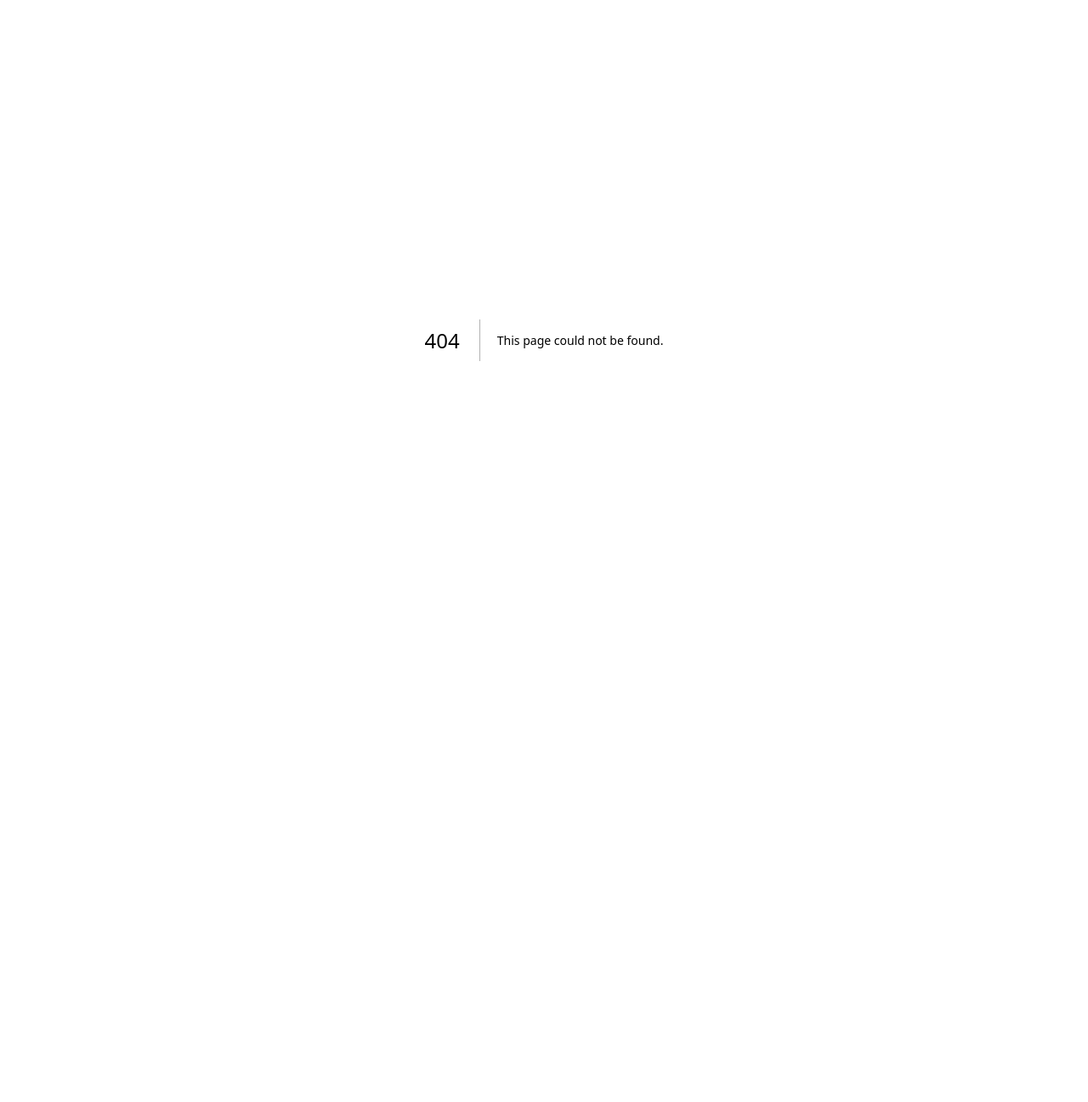
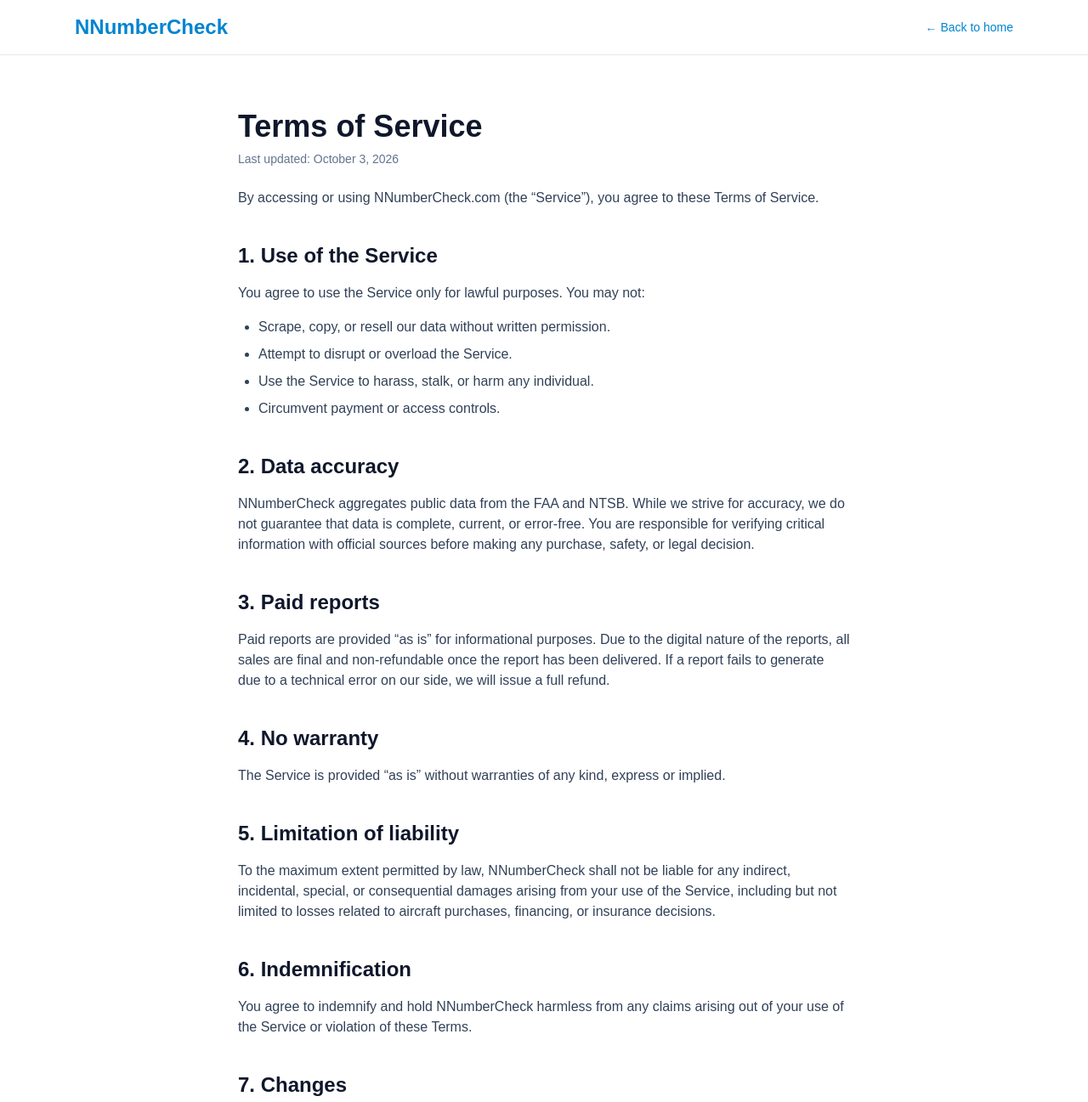
Before and after one commit to devsecsuite-rgb/nnumbercheck-v2, a Next.js app: page /terms in a window 1280 px wide. Before the commit this address had no page. Shown: the top 1297 px of the page at 85% size. Before the commit the page ends 800 px from the top, so only its background shows below. Built offline with nearby package versions, Linux system fonts and the light colour scheme.

Commit message:
Create page.tsx

```diff
--- /dev/null
+++ b/app/terms/page.tsx
@@ -0,0 +1,49 @@
+import Link from 'next/link';
+import type { Metadata } from 'next';
+
+export const metadata: Metadata = {
+  title: 'Terms of Service — NNumberCheck',
+  description: 'Terms and conditions for using NNumberCheck.com.',
+};
+
+export default function TermsPage() {
+  return (
+    <div className="min-h-screen bg-white text-slate-900">
+      <header className="border-b border-slate-200 bg-white">
+        <div className="max-w-6xl mx-auto px-6 py-4 flex items-center justify-between">
+          <Link href="/" className="text-2xl font-bold text-sky-600">NNumberCheck</Link>
+          <Link href="/" className="text-sm font-medium text-sky-600 hover:underline">← Back to home</Link>
+        </div>
+      </header>
+      <article className="max-w-3xl mx-auto px-6 py-16">
+        <h1 className="text-4xl font-bold">Terms of Service</h1>
+        <p className="mt-2 text-sm text-slate-500">Last updated: October 3, 2026</p>
+        <p className="mt-6 text-slate-700">By accessing or using NNumberCheck.com (the &ldquo;Service&rdquo;), you agree to these Terms of Service.</p>
+        <h2 className="mt-10 text-2xl font-bold">1. Use of the Service</h2>
+        <p className="mt-4 text-slate-700">You agree to use the Service only for lawful purposes. You may not:</p>
+        <ul className="mt-4 space-y-2 text-slate-700 list-disc pl-6">
+          <li>Scrape, copy, or resell our data without written permission.</li>
+          <li>Attempt to disrupt or overload the Service.</li>
+          <li>Use the Service to harass, stalk, or harm any individual.</li>
+          <li>Circumvent payment or access controls.</li>
+        </ul>
+        <h2 className="mt-10 text-2xl font-bold">2. Data accuracy</h2>
+        <p className="mt-4 text-slate-700">NNumberCheck aggregates public data from the FAA and NTSB. While we strive for accuracy, we do not guarantee that data is complete, current, or error-free. You are responsible for verifying critical information with official sources before making any purchase, safety, or legal decision.</p>
+        <h2 className="mt-10 text-2xl font-bold">3. Paid reports</h2>
+        <p className="mt-4 text-slate-700">Paid reports are provided &ldquo;as is&rdquo; for informational purposes. Due to the digital nature of the reports, all sales are final and non-refundable once the report has been delivered. If a report fails to generate due to a technical error on our side, we will issue a full refund.</p>
+        <h2 className="mt-10 text-2xl font-bold">4. No warranty</h2>
+        <p className="mt-4 text-slate-700">The Service is provided &ldquo;as is&rdquo; without warranties of any kind, express or implied.</p>
+        <h2 className="mt-10 text-2xl font-bold">5. Limitation of liability</h2>
+        <p className="mt-4 text-slate-700">To the maximum extent permitted by law, NNumberCheck shall not be liable for any indirect, incidental, special, or consequential damages arising from your use of the Service, including but not limited to losses related to aircraft purchases, financing, or insurance decisions.</p>
+        <h2 className="mt-10 text-2xl font-bold">6. Indemnification</h2>
+        <p className="mt-4 text-slate-700">You agree to indemnify and hold NNumberCheck harmless from any claims arising out of your use of the Service or violation of these Terms.</p>
+        <h2 className="mt-10 text-2xl font-bold">7. Changes</h2>
+        <p className="mt-4 text-slate-700">We may update these Terms from time to time. Continued use of the Service after changes constitutes acceptance of the new Terms.</p>
+        <h2 className="mt-10 text-2xl font-bold">8. Governing law</h2>
+        <p className="mt-4 text-slate-700">These Terms are governed by the laws of the United States and the state in which the operator of NNumberCheck.com resides.</p>
+        <h2 className="mt-10 text-2xl font-bold">9. Contact</h2>
+        <p className="mt-4 text-slate-700">Questions about these Terms: <a href="mailto:support@nnumbercheck.com" className="text-sky-600 hover:underline">support@nnumbercheck.com</a></p>
+      </article>
+    </div>
+  );
+}
```
